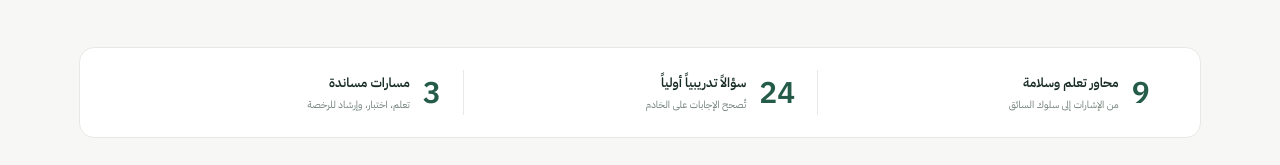
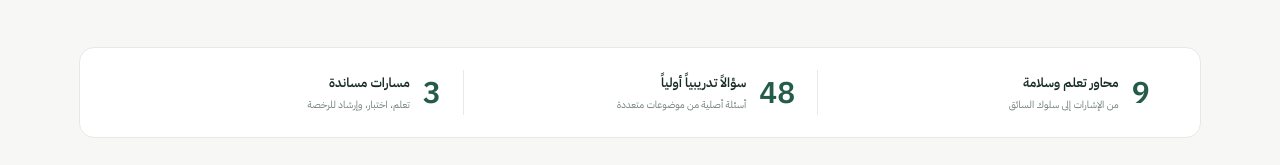
Before and after one commit to norejaberahmed-design/saudi-driving-platform, a Next.js app: page / in a window 1280 px wide. Shown: the part 581-746 px from the top of the page. Built offline with nearby package versions, Linux system fonts and the light colour scheme.

Commit message:
ui: reflect expanded original question bank

```diff
--- a/app/page.tsx
+++ b/app/page.tsx
@@ -24,7 +24,7 @@ export default function HomePage() {
       </div>
       <div className="hero-art" aria-label="رسم توضيحي لطريق يقود إلى وجهة"><div className="art-orbit orbit-one"/><div className="art-orbit orbit-two"/><div className="sun-disc"/><div className="road-scene"><div className="road-line"/><div className="road-center"/><div className="road-sign"><span>قف</span></div><div className="destination"><span>وجهتك</span><b>●</b></div></div><div className="art-caption"><span className="caption-dot"/> تعلّم خطوة بخطوة</div></div>
     </section>
-    <section className="stats-strip"><div className="stat"><strong>9</strong><span>محاور تعلم وسلامة</span><small>من الإشارات إلى سلوك السائق</small></div><div className="stat"><strong>24</strong><span>سؤالاً تدريبياً أولياً</span><small>تُصحح الإجابات على الخادم</small></div><div className="stat"><strong>3</strong><span>مسارات مساندة</span><small>تعلم، اختبار، وإرشاد للرخصة</small></div></section>
+    <section className="stats-strip"><div className="stat"><strong>9</strong><span>محاور تعلم وسلامة</span><small>من الإشارات إلى سلوك السائق</small></div><div className="stat"><strong>48</strong><span>سؤالاً تدريبياً أولياً</span><small>أسئلة أصلية من موضوعات متعددة</small></div><div className="stat"><strong>3</strong><span>مسارات مساندة</span><small>تعلم، اختبار، وإرشاد للرخصة</small></div></section>
     <section className="section-block"><div className="section-heading"><div><span className="section-kicker">منصة واحدة لرحلتك</span><h2>كل ما تحتاجه لتستعد بوعي</h2><p>تعلم المعلومة، افهم الخطر، ثم اختبر قدرتك على اتخاذ القرار.</p></div></div><div className="feature-grid">{highlights.map(item=><article className="feature-card" key={item.number}><span className="feature-number">{item.number}</span><h3>{item.title}</h3><p>{item.description}</p><Link href={item.href}>{item.action} ←</Link></article>)}</div></section>
     <section className="paths-section"><div className="section-heading"><div><span className="section-kicker">منهج شامل</span><h2>محاور التعلم التسعة</h2><p>السلامة أساس المنهج، والمسار السعودي هو المرجع الأول للقواعد والإجراءات.</p></div></div><div className="category-grid">{learningCategories.map((category,index)=><article className="category-card" key={category.id}><span className="category-index">0{index+1}</span><span className="category-icon">{category.icon}</span><h3>{category.title}</h3><p>{category.description}</p><span className="category-arrow">←</span></article>)}</div></section>
     <section className="method-section"><div className="method-copy"><span className="section-kicker">الثقة والسلامة أولاً</span><h2>لا نحفظك الإجابة.<br/>نعلّمك كيف تتصرف.</h2><p>نفصل بين القاعدة النظامية السعودية ومبدأ السلامة العام. نوضح المصدر، ولا ندّعي أن إكمال التطبيق يثبت مهارة القيادة العملية.</p></div><div className="principles-list">{["محتوى تدريبي أصلي وليس بنك أسئلة حكومياً","التصحيح يتم على الخادم ولا نكشف الإجابة قبل التسليم","احفظ تقدمك عبر حسابك الشخصي","لا نطلب كلمات مرور أبشر أو رموز التحقق","التدريب العملي مع مدرب مؤهل ضروري لإثبات المهارة"].map((item,index)=><div className="principle" key={item}><span>0{index+1}</span><p>{item}</p><b>✓</b></div>)}</div></section>
```
